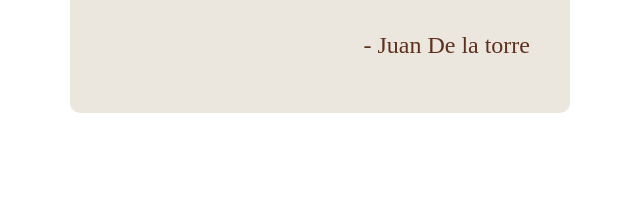
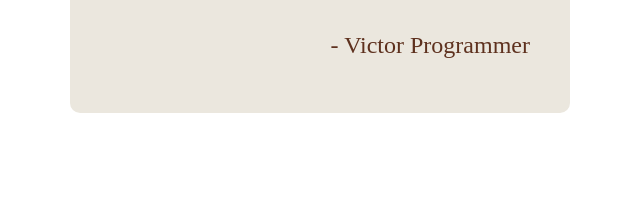
Before and after one commit to victorprogrammer21/html_cafeteria, a website: page index.html in a window 1280 px wide. Shown: the part 4812-5012 px from the top of the page, 320-960 px from the left. Drawn offline with Linux system fonts and the light colour scheme; a web font is replaced by a local one.

Commit message:
change text

```diff
--- a/index.html
+++ b/index.html
@@ -182,7 +182,7 @@
         <div class="testimonial">
             <p>Lorem ipsum dolor sit amet consectetur adipisicing elit. Tenetur aliquam eum eligendi animi aut odit aperiam magnam quisquam natus, beatae a voluptatibus odio eveniet impedit labore optio unde quis? Magni!</p>
 
-            <p class="autor">- Juan De la torre</p>
+            <p class="autor">- Victor Programmer</p>
         </div>
     </section>
 
--- a/package.json
+++ b/package.json
@@ -6,7 +6,7 @@
   "scripts": {
     "test": "echo \"Error: no test specified\" && exit 1"
   },
-  "author": "Juan De la torre @codigoconjuan",
+  "author": "Victor Programmer",
   "license": "ISC",
   "devDependencies": {
     "autoprefixer": "^10.3.1",
```
